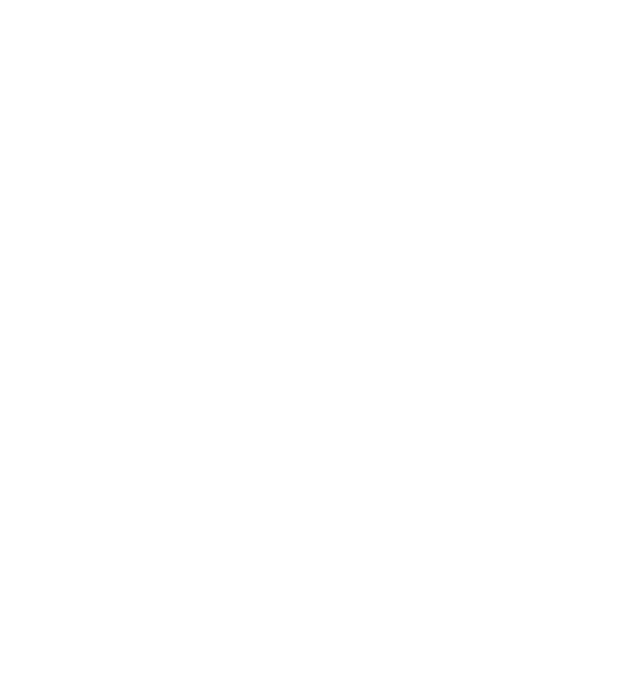
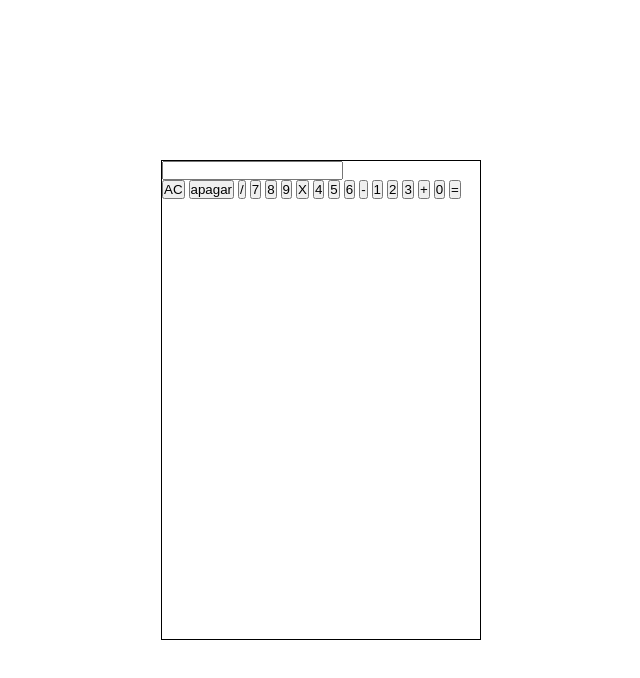
Before and after one commit to LucasGrem/projeto-calculadora, a plain HTML site: page index.html in a window 1280 px wide. Shown: the whole page, without its empty margins (319-959 px from the left). Drawn offline with Linux system fonts and the light colour scheme.

Commit message:
finalizei o html

```diff
--- a/index.html
+++ b/index.html
@@ -7,6 +7,34 @@
     <link rel="stylesheet" href="style.css">
 </head>
 <body>
+    <main>
+        <input type="text" id="resultado" readonly>
 
+        <div class="botoes">
+
+            <button rowspan="2" onclick="limpar()">AC</button>
+            <button onclick="apagar()">apagar</button>
+            <button onclick="adicionar('/')">/</button>
+
+            <button onclick="adicionar('7')">7</button>
+            <button onclick="adicionar('8')">8</button>
+            <button onclick="adicionar('9')">9</button>
+            <button onclick="adicionar('*')">X</button>
+
+            <button onclick="adicionar('4')">4</button>
+            <button onclick="adicionar('5')">5</button>
+            <button onclick="adicionar('6')">6</button>
+            <button onclick="adicionar('-')">-</button>
+
+            <button onclick="adicionar('1')">1</button>
+            <button onclick="adicionar('2')">2</button>
+            <button onclick="adicionar('3')">3</button>
+            <button onclick="adicionar('+')">+</button>
+
+            <button rowspan="3" onclick="adicionar('0')">0</button>
+            <button onclick="calcular()">=</button>
+        </div>
+
+    </main>
 </body>
 </html>
--- a/style.css
+++ b/style.css
@@ -1 +1,20 @@
 @charset "UTF=8";
+
+* {
+    padding: 0;
+    margin: 0;
+    box-sizing: border-box;
+}
+
+body {
+    display: flex;
+    justify-content: center;
+    align-items: center;
+    height: 100vh;
+}
+
+main {
+    border: 1px solid black;
+    height: 30em;
+    width: 20em;
+}
```
